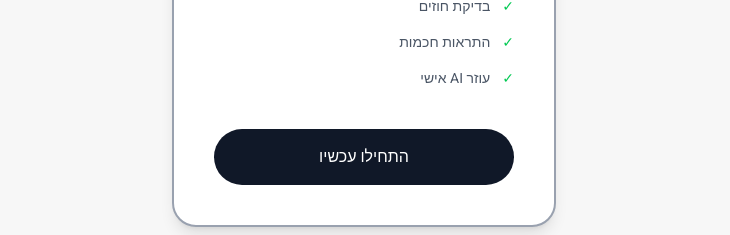
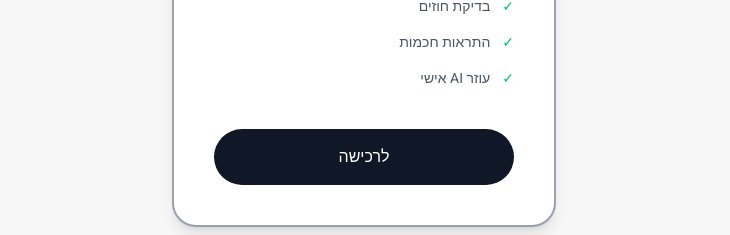
Before and after one commit to guyceza/shiputz-ai, a Next.js app: page / in a window 1280 px wide. Shown: the part 6999-7234 px from the top of the page, without its empty margins (276-1006 px from the left). Built offline with nearby package versions, Linux system fonts and the light colour scheme; no server answers.

Commit message:
Fix: Pricing cards now link to /checkout instead of /signup

```diff
--- a/src/app/page.tsx
+++ b/src/app/page.tsx
@@ -289,7 +289,7 @@ export default function Home() {
                   <h3 className="text-xl font-semibold text-gray-900 mb-2">מחשבון עלויות מתקדם</h3>
                   <p className="text-gray-500 text-sm mb-6">שדרגו לחשבון פרימיום כדי לקבל הערכת עלויות מדויקת לשיפוץ שלכם</p>
                   <Link
-                    href="/signup?plan=premium"
+                    href="/checkout"
                     className="inline-block bg-gray-900 text-white px-8 py-3 rounded-full text-sm font-medium hover:bg-gray-800 transition-colors"
                   >
                     שדרג עכשיו
@@ -726,10 +726,10 @@ export default function Home() {
               </li>
             </ul>
             <Link
-              href={isLoggedIn ? "/dashboard" : "/signup"}
+              href={isLoggedIn ? "/dashboard" : "/checkout"}
               className="block bg-gray-900 text-white py-4 rounded-full text-base hover:bg-gray-800 transition-colors"
             >
-              {isLoggedIn ? "לאזור האישי" : "התחילו עכשיו"}
+              {isLoggedIn ? "לאזור האישי" : "לרכישה"}
             </Link>
           </div>
         </div>
--- a/src/components/PricingCard.tsx
+++ b/src/components/PricingCard.tsx
@@ -32,7 +32,7 @@ export default function PricingCard({
             <span className="text-sm text-emerald-600 font-medium">תשלום חד פעמי לכל הפרויקט</span>
           </div>
           <Link
-            href={isLoggedIn ? "/dashboard" : "/signup"}
+            href={isLoggedIn ? "/dashboard" : "/checkout"}
             className="bg-emerald-600 text-white px-8 py-3 rounded-full text-base font-semibold hover:bg-emerald-700 transition-colors whitespace-nowrap shadow-md hover:shadow-lg"
           >
             התחילו עכשיו ←
@@ -77,7 +77,7 @@ export default function PricingCard({
         </ul>
 
         <Link
-          href={isLoggedIn ? "/dashboard" : "/signup"}
+          href={isLoggedIn ? "/dashboard" : "/checkout"}
           className="block w-full bg-gray-900 text-white py-3 rounded-full text-center text-sm font-medium hover:bg-gray-800 transition-colors"
         >
           {isLoggedIn ? "לאזור האישי" : "התחילו עכשיו"}
@@ -128,7 +128,7 @@ export default function PricingCard({
         </li>
       </ul>
       <Link
-        href={isLoggedIn ? "/dashboard" : "/signup"}
+        href={isLoggedIn ? "/dashboard" : "/checkout"}
         className="block bg-gray-900 text-white py-4 rounded-full text-base hover:bg-gray-800 transition-colors text-center"
       >
         {isLoggedIn ? "לאזור האישי" : "התחילו עכשיו"}
```
